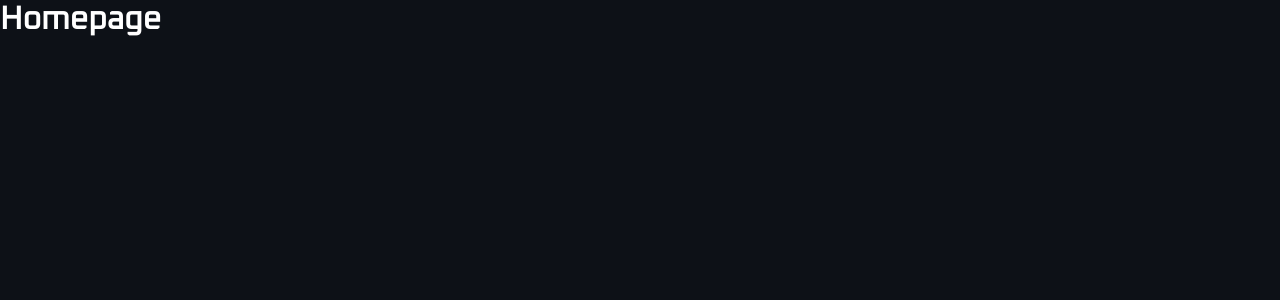
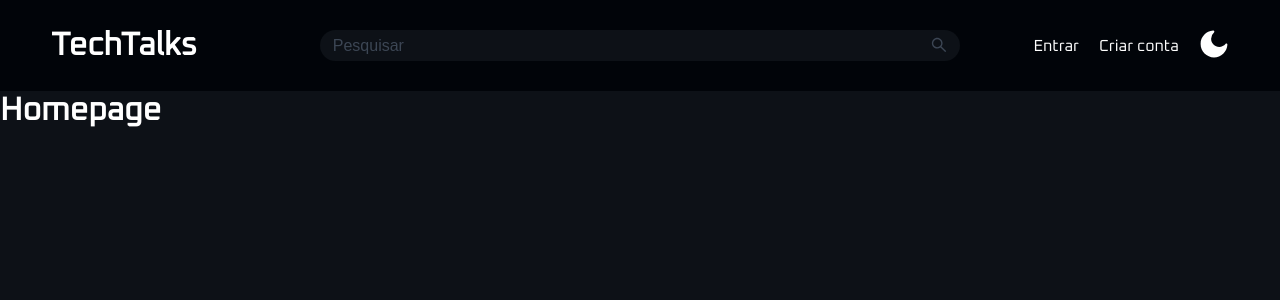
Before and after one commit to Alv4r0Dev13/PW2_Frontend, a React (Create React App) app: page / in a window 1280 px wide. Shown: the top 300 px of the page. Built offline with nearby package versions, Linux system fonts and the light colour scheme.

Commit message:
small fixes

```diff
--- a/public/index.html
+++ b/public/index.html
@@ -24,7 +24,7 @@
       work correctly both with client-side routing and a non-root public URL.
       Learn how to configure a non-root public URL by running `npm run build`.
     -->
-    <title>React App</title>
+    <title>TechTalks</title>
   </head>
   <body>
     <noscript>You need to enable JavaScript to run this app.</noscript>
--- a/src/components/Header/index.tsx
+++ b/src/components/Header/index.tsx
@@ -1,12 +1,11 @@
 import React, { useEffect, useState } from 'react';
 
-import { Container, HeaderLink, ActionsContainer } from './styles';
+import { Container, HeaderLink, ActionsContainer, TitleLink } from './styles';
 import { getStorage } from '../../services/storage';
 import ToggleTheme from '../ToggleTheme';
 import SearchInput from '../SearchInput';
-import { HeaderI } from '../../utils/components';
 
-const Header: React.FC<HeaderI> = ({ showSearch }) => {
+const Header: React.FC = () => {
   const [isLoggedIn, setIsLoggedIn] = useState(false);
 
   useEffect(() => {
@@ -16,8 +15,10 @@ const Header: React.FC<HeaderI> = ({ showSearch }) => {
 
   return (
     <Container>
-      <h1>TechTalks</h1>
-      {showSearch && <SearchInput />}
+      <TitleLink to="/">
+        <h1>TechTalks</h1>
+      </TitleLink>
+      <SearchInput />
       <ActionsContainer>
         {!isLoggedIn && (
           <>
--- a/src/components/Header/styles.ts
+++ b/src/components/Header/styles.ts
@@ -6,12 +6,17 @@ import { getStorage } from '../../services/storage';
 const theme = (getStorage('theme') || 'dark') as 'light' | 'dark';
 
 export const Container = styled.div`
-  background-color: ${colors[theme].backgroundDarker};
+  background-color: ${props => props.theme.backgroundDarker};
   display: flex;
   flex-direction: row;
   justify-content: space-between;
   align-items: center;
   padding: 2% 4%;
+`;
+
+export const TitleLink = styled(Link)`
+  color: ${props => props.theme.textMain};
+  text-decoration: none;
 `;
 
 export const ActionsContainer = styled.div`
@@ -21,7 +26,7 @@ export const ActionsContainer = styled.div`
 `;
 
 export const HeaderLink = styled(Link)`
-  color: ${colors[theme].textMain};
+  color: ${props => props.theme.textMain};
   text-decoration: none;
 
   &:hover {
--- a/src/components/SearchInput/styles.ts
+++ b/src/components/SearchInput/styles.ts
@@ -4,10 +4,12 @@ import colors from '../../styles/colors';
 export const InputContainer = styled.label`
   cursor: text;
   display: flex;
+  position: absolute;
   background-color: ${props => props.theme.backgroundMain};
   border-radius: 50px;
   width: 50%;
   padding: 0.5% 1%;
+  left: 25%;
 `;
 
 export const Input = styled.input`
--- a/src/routes/index.tsx
+++ b/src/routes/index.tsx
@@ -1,14 +1,20 @@
-import {
-  Route,
-  Routes,
-} from 'react-router-dom';
+import { Route, Routes } from 'react-router-dom';
 import Homepage from '../pages/Homepage';
 import Login from '../pages/Login';
 import PrivateRoute from './private';
+import Header from '../components/Header';
 
 export const AppRoutes = () => (
   <Routes>
-    <Route path="/" element={<Homepage />} />
+    <Route
+      path="/"
+      element={
+        <>
+          <Header />
+          <Homepage />
+        </>
+      }
+    />
     <Route path="/login" element={<Login />} />
   </Routes>
 );
--- a/src/utils/components.ts
+++ b/src/utils/components.ts
@@ -7,7 +7,3 @@ export interface PrivateRouteI {
 export interface ToggleThemeI {
   size?: string | number;
 }
-
-export interface HeaderI {
-  showSearch?: boolean;
-}
```
Also changed, not shown: src/utils/entities.ts (added, +21 -0 lines).
